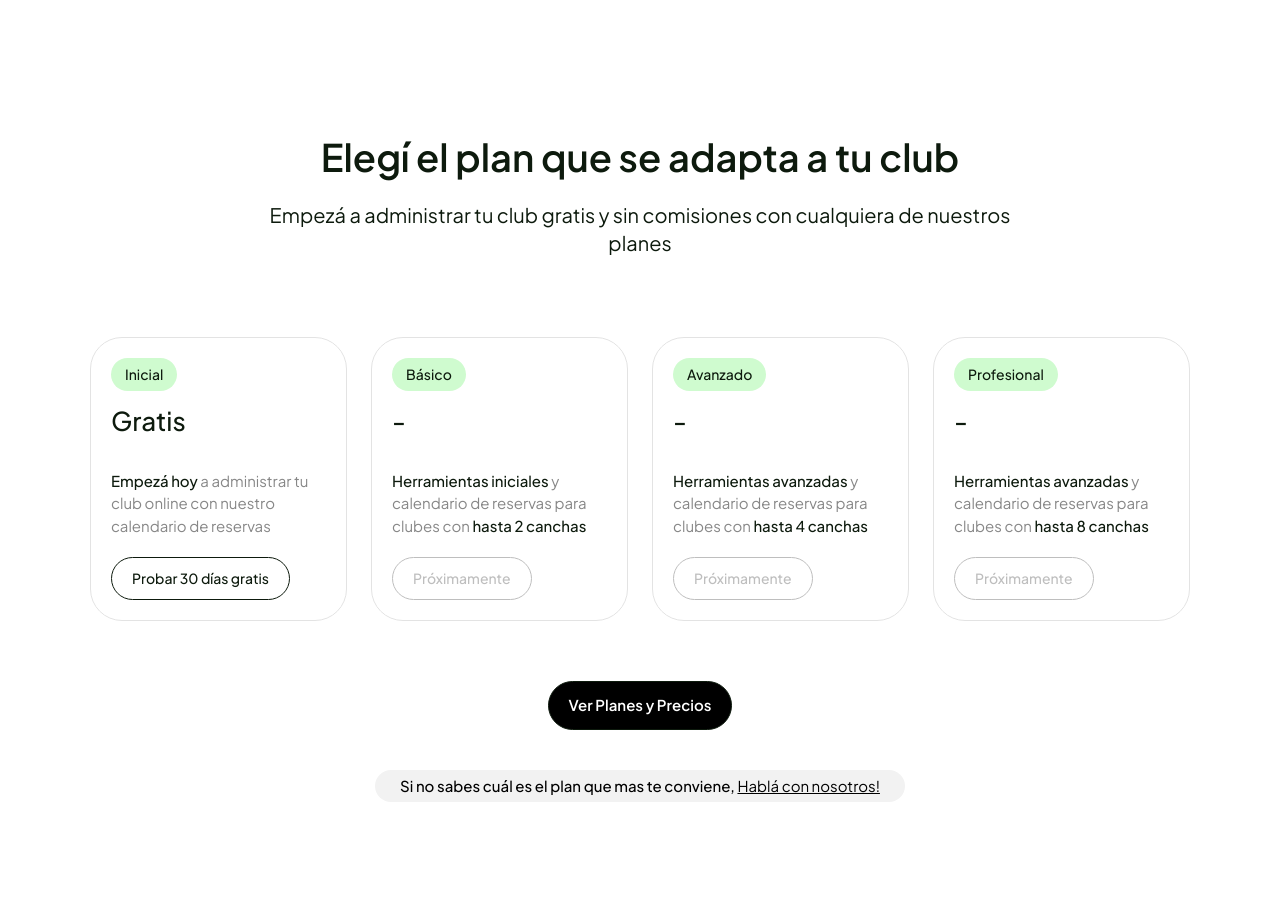
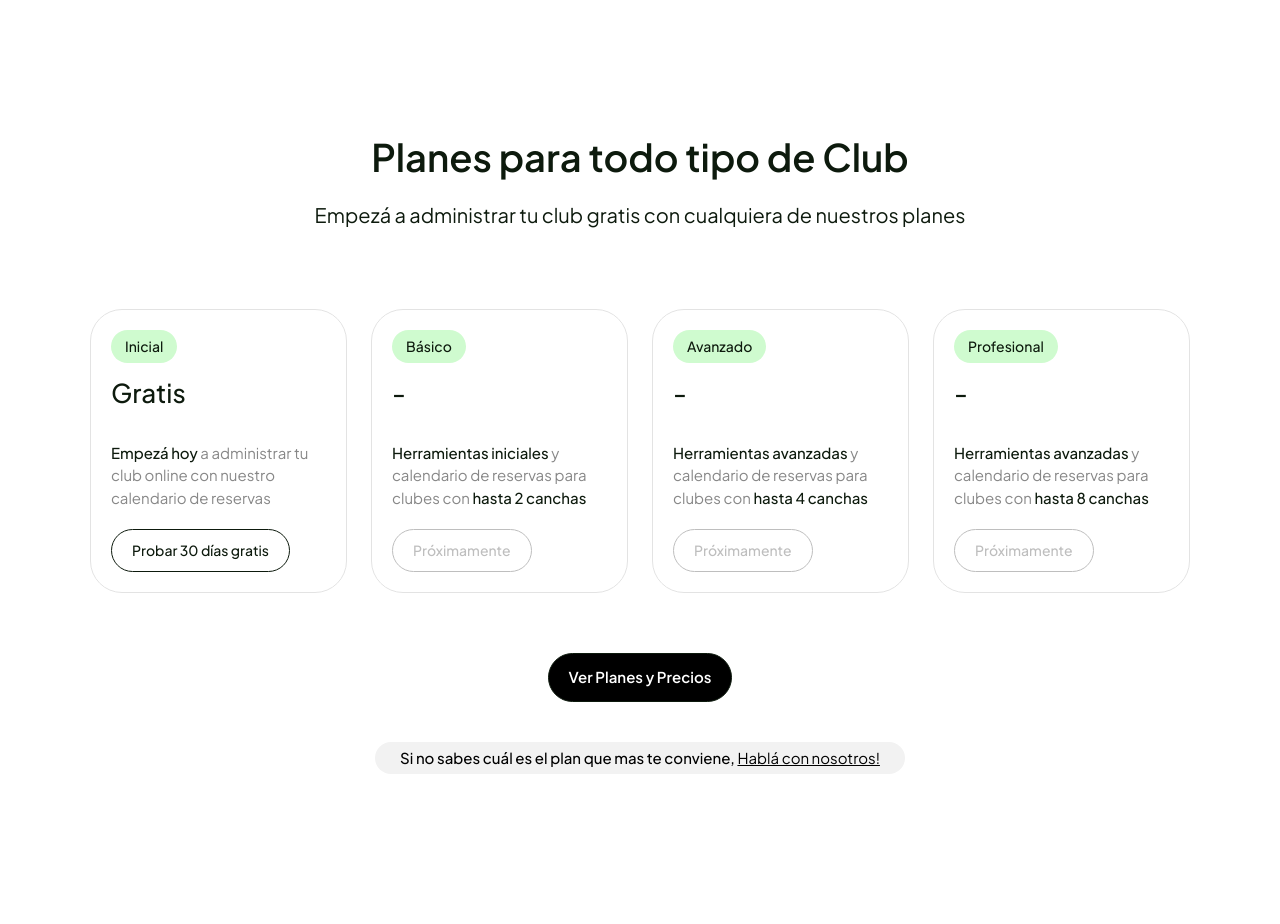
Before and after one commit to Clubweb-saas/clubweb.ar, a plain HTML site: page index.html in a window 1280 px wide. Shown: the part 2920-3844 px from the top of the page. Drawn offline with Linux system fonts and the light colour scheme; a web font is replaced by a local one.

Commit message:
Add files via upload

```diff
--- a/index.html
+++ b/index.html
@@ -200,9 +200,9 @@
 					<div class="row">
 						<div class="col-xxl-8 col-md-8 m-auto text-center wow fadeInUp">
 							<div class="title-style-three">
-								<h2 class="main-title">Elegí el plan que se adapta a tu club</h2>
+								<h2 class="main-title">Planes para todo tipo de Club</h2>
 							</div>
-							<p class="text-lg mt-20 mb-20">Empezá a administrar tu club gratis y sin comisiones con cualquiera de nuestros planes</p>
+							<p class="text-lg mt-20 mb-20">Empezá a administrar tu club gratis con cualquiera de nuestros planes</p>
 						</div>
 					</div>
 				</div>
```
